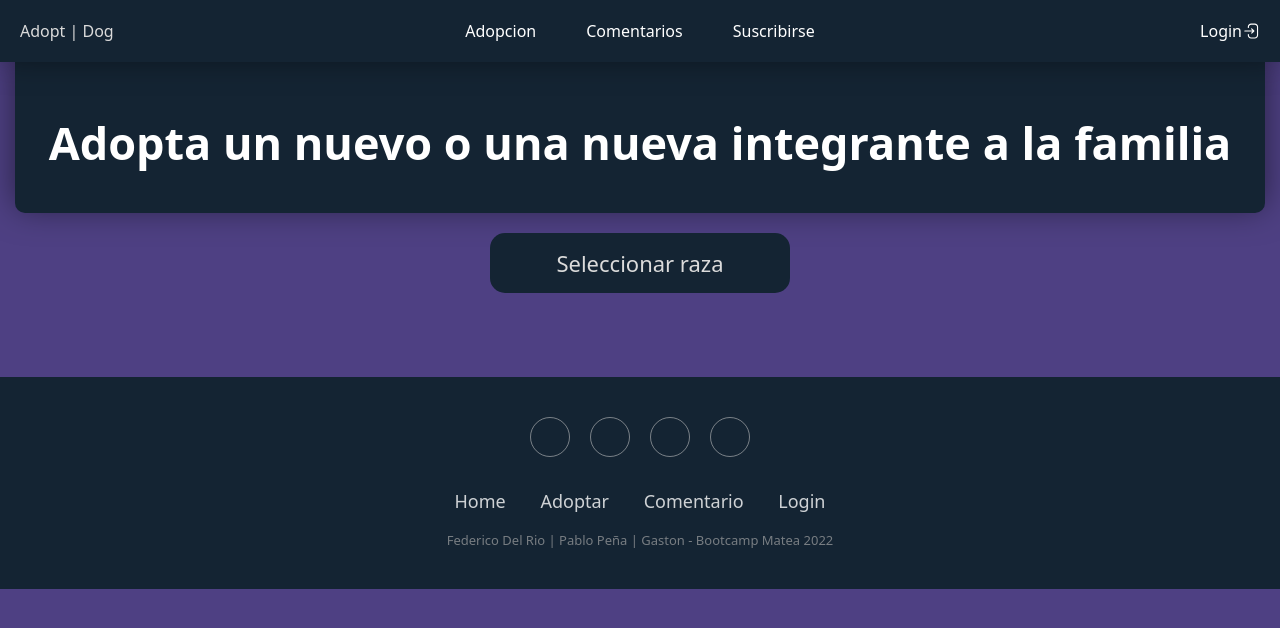
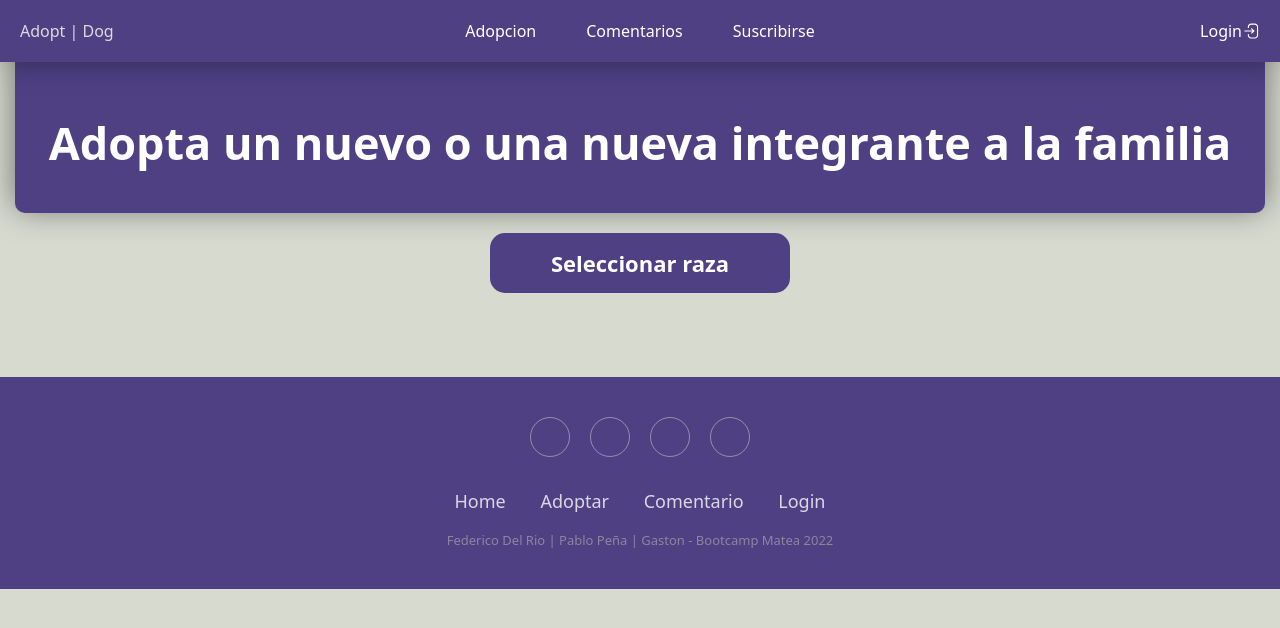
Before and after one commit to sebas-pena/adopt-dogs, a plain HTML site: page public/adopcion.html in a window 1280 px wide. Drawn offline with Linux system fonts and the light colour scheme; no server answers.

Commit message:
Correccion de estilos

```diff
--- a/public/css/adopcion.css
+++ b/public/css/adopcion.css
@@ -9,7 +9,7 @@ ol {
 }
 
 body {
-  background: #4e4083;
+  background: #d7dacf;
 }
 
 /*=====================================================================================================================================================================================*/
@@ -21,7 +21,7 @@ body {
   width: 100%;
   backdrop-filter: blur(3px);
   font-size: 16px;
-  background: #142433;
+  background: #4e4083;
   box-shadow: 0 -5px 33px rgba(0, 0, 0, 0.5);
 }
 
@@ -48,7 +48,7 @@ body {
   height: 3px;
   border-radius: 10px;
   width: 0;
-  background: #4e4083;
+  background: #250e77;
   position: absolute;
   left: 0;
   bottom: -10px;
@@ -94,7 +94,7 @@ a {
 
 .Cabeza {
   display: flex;
-  background: #142433;
+  background: #4e4083;
   color: rgb(255, 255, 255);
   flex-direction: column;
   align-items: center;
@@ -119,7 +119,7 @@ a {
   width: 300px;
   margin: auto;
   border-radius: 15px;
-  background: #142433;
+  background: #4e4083;
   /* este fondo es opcional ya veremos que hacemos*/
 }
 
@@ -130,10 +130,11 @@ a {
 .filtro .F3 {
   width: 100%;
   background: transparent;
-  color: #dbdbdb;
+  color: #ffffff;
   border: none;
   font-size: 22px;
   padding: 15px 0;
+  font-weight: bolder;
   font-family: system-ui, -apple-system, BlinkMacSystemFont, 'Segoe UI', Roboto, Oxygen, Ubuntu, Cantarell, 'Open Sans', 'Helvetica Neue', sans-serif;
 }
 
@@ -157,8 +158,11 @@ a {
 #breeds-list button {
   width: 100%;
   padding: 10px 0;
-  color: rgb(255, 255, 255);
-  background: #747474;
+  border: 1px solid rgba(0, 0, 0, 0.596);
+  color: rgb(7, 7, 7);
+  font-size: 22px;
+  font-weight: bolder;
+  background: #ffffff;
 }
 
 
@@ -202,7 +206,7 @@ a {
 
 #dogs-ctn li {
   background-color: #dbdbdb;
-  border: 0px solid #ddd;
+  border: 5px solid #ddd;
   border-radius: 10px;
   box-shadow: 0 15px 60px rgba(0, 0, 0, 0.5);
 }
--- a/public/css/style.css
+++ b/public/css/style.css
@@ -18,7 +18,7 @@
 
 .Footer {
     padding: 40px 0;
-    background-color: #142433;
+    background-color: #4e4083;
     margin-top: 40px;
 }
 
@@ -83,22 +83,24 @@
 
 /*=====================================================================================================================================================================================*/
 
+/* | Scrol | */
+
 /* width */
 ::-webkit-scrollbar {
-    width: 10px;
+    width: 7px;
 }
 
 /* Track */
 ::-webkit-scrollbar-track {
-    background: #142433;
+    background: #4e4083;
 }
 
 /* Handle */
 ::-webkit-scrollbar-thumb {
-    background: #888;
+    background: #1a1a1a;
 }
 
 /* Handle on hover */
 ::-webkit-scrollbar-thumb:hover {
-    background: #555;
+    background: #df0808;
 }
```
